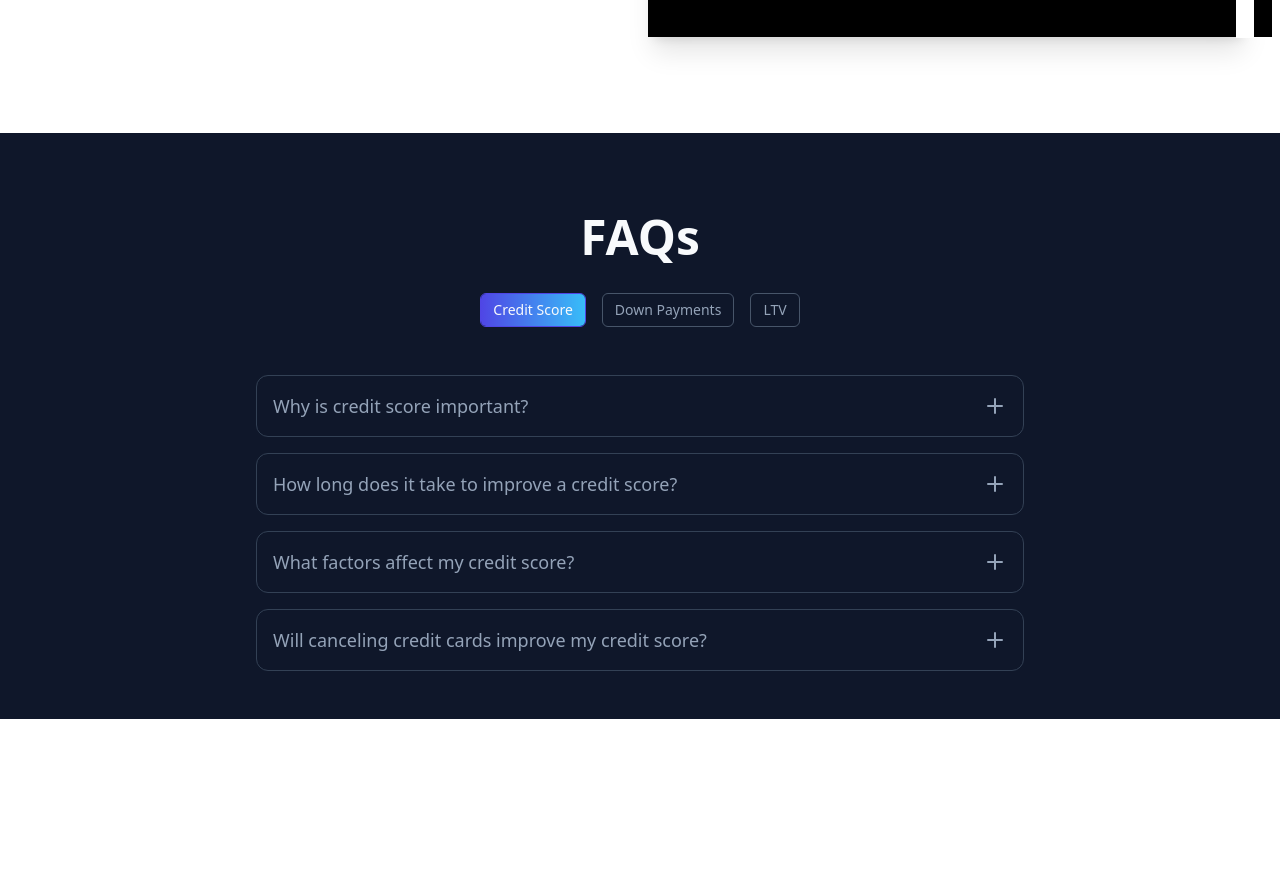
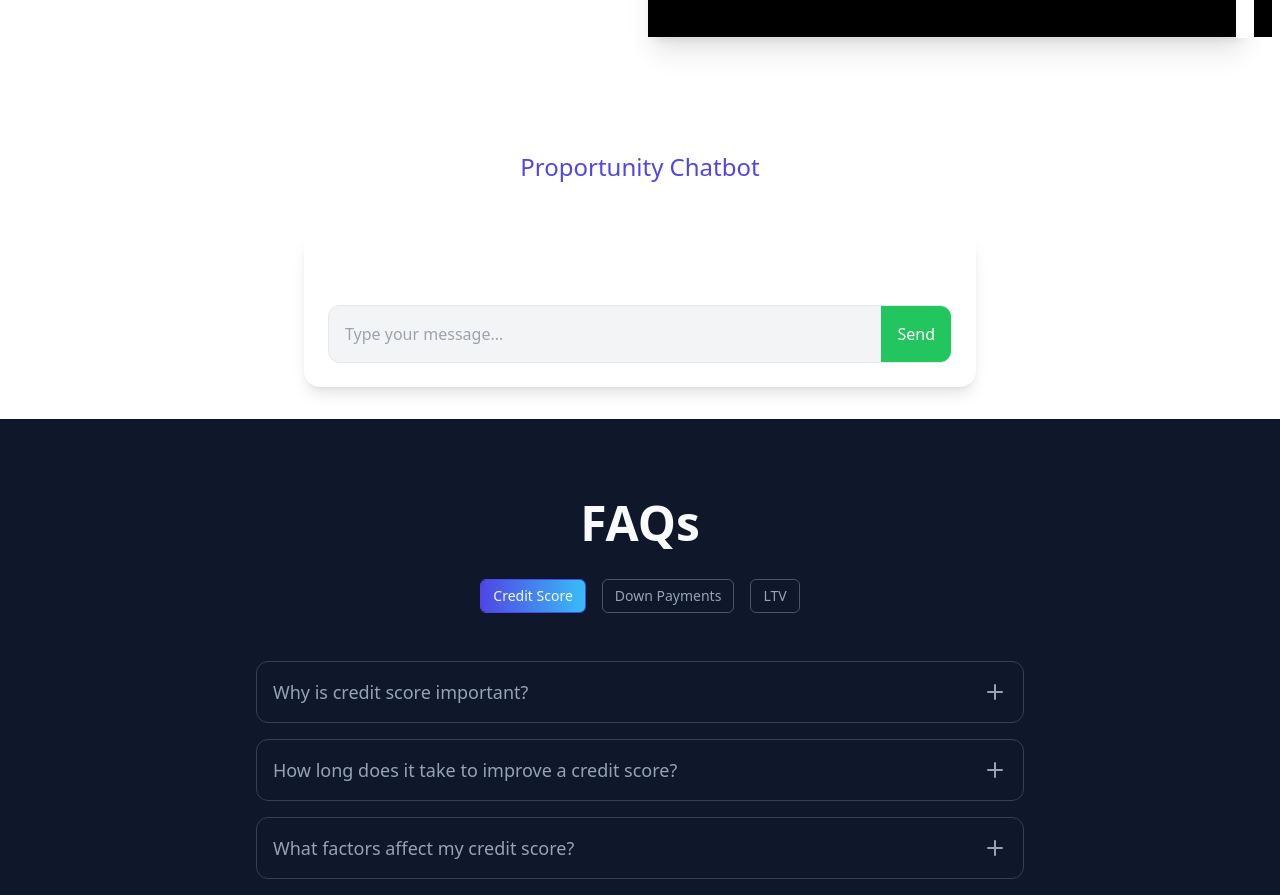
Before and after one commit to himsick/FannieMaeChallenge, a React (Vite) app in the folder proportunity/: page / in a window 1280 px wide. Shown: the part 2200-3095 px from the top of the page. Before the commit the page ends 2919 px from the top, so only its background shows below. Built offline with nearby package versions, Linux system fonts and the light colour scheme.

Commit message:
Added chatbot

```diff
--- a/proportunity/package.json
+++ b/proportunity/package.json
@@ -12,6 +12,7 @@
   },
   "dependencies": {
     "@auth0/auth0-react": "^2.2.3",
+    "axios": "^1.6.0",
     "daisyui": "^3.9.4",
     "framer-motion": "^10.16.4",
     "openai": "^4.15.3",
--- a/proportunity/src/App.jsx
+++ b/proportunity/src/App.jsx
@@ -10,6 +10,7 @@
 import Hero from './components/Hero';
 import Navbar from './components/Navbar';
 import Suggestions from './components/Suggestions';
+import Chatbot from './components/Chatbot';
 import TabsFAQ from './components/TabsFAQ';
 import Testimonial from './components/Testimonial';
 import { ScrollProvider } from './components/Scroll';
@@ -48,6 +49,7 @@
       <Form onFormSubmit={handleFormSubmit} />
       <Suggestions />
       <Testimonial />
+      <Chatbot />
       <TabsFAQ />
       {isComplete && eligibility && (
         <div className="eligibility-results">
--- /dev/null
+++ b/proportunity/src/components/Chatbot.css
@@ -0,0 +1,52 @@
+/* General resets and styles */
+* {
+    box-sizing: border-box;
+    margin: 0;
+    padding: 0;
+  }
+
+  body {
+    background-color: white; /* Set the general background to black */
+  }
+
+  /* Chat container styling */
+  .chat-container {
+    background: white; /* Updated to white background for the chat container */
+    color: black; /* Text color for chat set to black */
+  }
+
+  /* Message bubbles styling */
+  .message .bubble {
+    /* No changes needed here unless you want to change bubble colors */
+  }
+
+  /* Avatar image styling */
+  .avatar img {
+    width: 40px;
+    height: 40px;
+    border-radius: 20px; /* Keep the avatar round */
+  }
+
+  /* Input field styling */
+  .input-field {
+    /* No changes needed here unless you want to change the input field style */
+  }
+
+  /* Send button styling */
+  .send-button {
+    /* No changes needed here unless you want to change the send button style */
+  }
+
+  /* Title text styling */
+  .title-container {
+    font-size: 1.5rem; /* Adjust the font size as needed */
+    color: #4F46E5; /* Set the text color to blue */
+    text-align: center;
+    padding: 16px 0; /* Adjust padding as needed */
+    margin-bottom: 16px; /* Adjust bottom margin as needed */
+  }
+
+  .chatbot-container {
+  height: 600px; /* or any other value that suits your design */
+  /* other styles */
+}
--- a/proportunity/src/components/Chatbot.jsx
+++ b/proportunity/src/components/Chatbot.jsx
@@ -0,0 +1,92 @@
+import React, { useState } from 'react';
+import axios from 'axios';
+import './Chatbot.css';
+import avatar from '../assets/user-avatar.png';
+// Import an AI avatar image if available
+// import AIAvatar from '../assets/ai-avatar.png';
+
+const Chatbot = () => {
+    const [messages, setMessages] = useState([]);
+    const [input, setInput] = useState('');
+
+    const handleInputChange = (e) => {
+        setInput(e.target.value);
+    };
+
+    const sendMessage = async (e) => {
+        e.preventDefault();
+        const userMessage = input.trim();
+        if (!userMessage) return;
+
+        // Update messages state with user message
+        setMessages([...messages, { text: userMessage, sender: 'user' }]);
+        setInput('');
+
+        try {
+            const response = await axios.post('https://api.openai.com/v1/engines/davinci-codex/completions', {
+                prompt: userMessage,
+                max_tokens: 150,
+            }, {
+                headers: {
+                    'Authorization': `Bearer ${process.env.REACT_APP_OPENAI_API_KEY}`,
+                    'Content-Type': 'application/json',
+                }
+            });
+
+            // Update messages state with AI response
+            setMessages(prev => [...prev, { text: response.data.choices[0].text.trim(), sender: 'ai' }]);
+        } catch (error) {
+            console.error('There was an error!', error);
+        }
+    };
+
+    return (
+        <>
+            {/* Title container */}
+            <div className="title-container">
+                Proportunity Chatbot
+            </div>
+
+            {/* Chat container */}
+            <div className="chat-container mx-auto my-8 p-6 rounded-2xl shadow-lg max-w-2xl">
+                {/* Messages display area */}
+                <div className="messages flex flex-col space-y-2 p-3 max-h-96 overflow-y-auto">
+                    {messages.map((message, index) => (
+                        <div key={index} className={`message flex items-end ${message.sender === 'user' ? 'justify-end' : 'justify-start'}`}>
+                            {message.sender === 'ai' && (
+                                // Placeholder for AI avatar
+                                <div className="avatar mr-2">
+                                    <img src={AIAvatar} alt="AI" />
+                                </div>
+                            )}
+                            <div className={`bubble p-3 rounded-xl ${message.sender === 'user' ? 'bg-blue-600 text-white' : 'bg-gray-200 text-gray-800'}`}>
+                                {message.text}
+                            </div>
+                            {message.sender === 'user' && (
+                                // User avatar
+                                <div className="avatar ml-2">
+                                    <img src={avatar} alt="User" />
+                                </div>
+                            )}
+                        </div>
+                    ))}
+                </div>
+                {/* Input area */}
+                <form onSubmit={sendMessage} className="input-area mt-6 flex border rounded-xl overflow-hidden bg-gray-100">
+                    <input
+                        type="text"
+                        value={input}
+                        onChange={handleInputChange}
+                        placeholder="Type your message..."
+                        className="input-field flex-grow p-4 bg-transparent outline-none"
+                    />
+                    <button type="submit" className="send-button bg-green-500 hover:bg-green-600 text-white p-4">
+                        Send
+                    </button>
+                </form>
+            </div>
+        </>
+    );
+};
+
+export default Chatbot;
```
Also changed, not shown: proportunity/src/assets/user-avatar.png (added), 1 other file (tests, documents, lock files or other folders).
